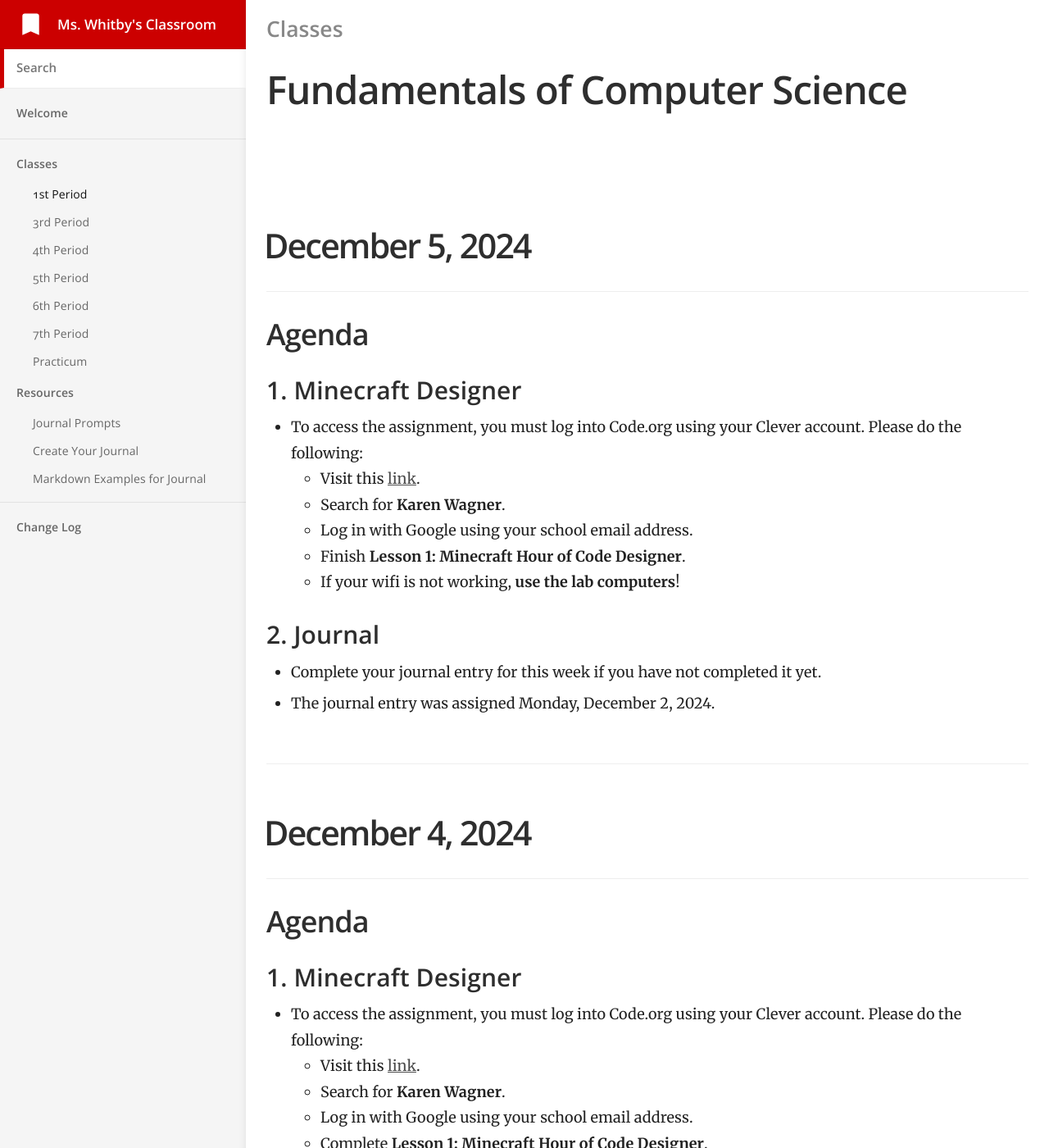
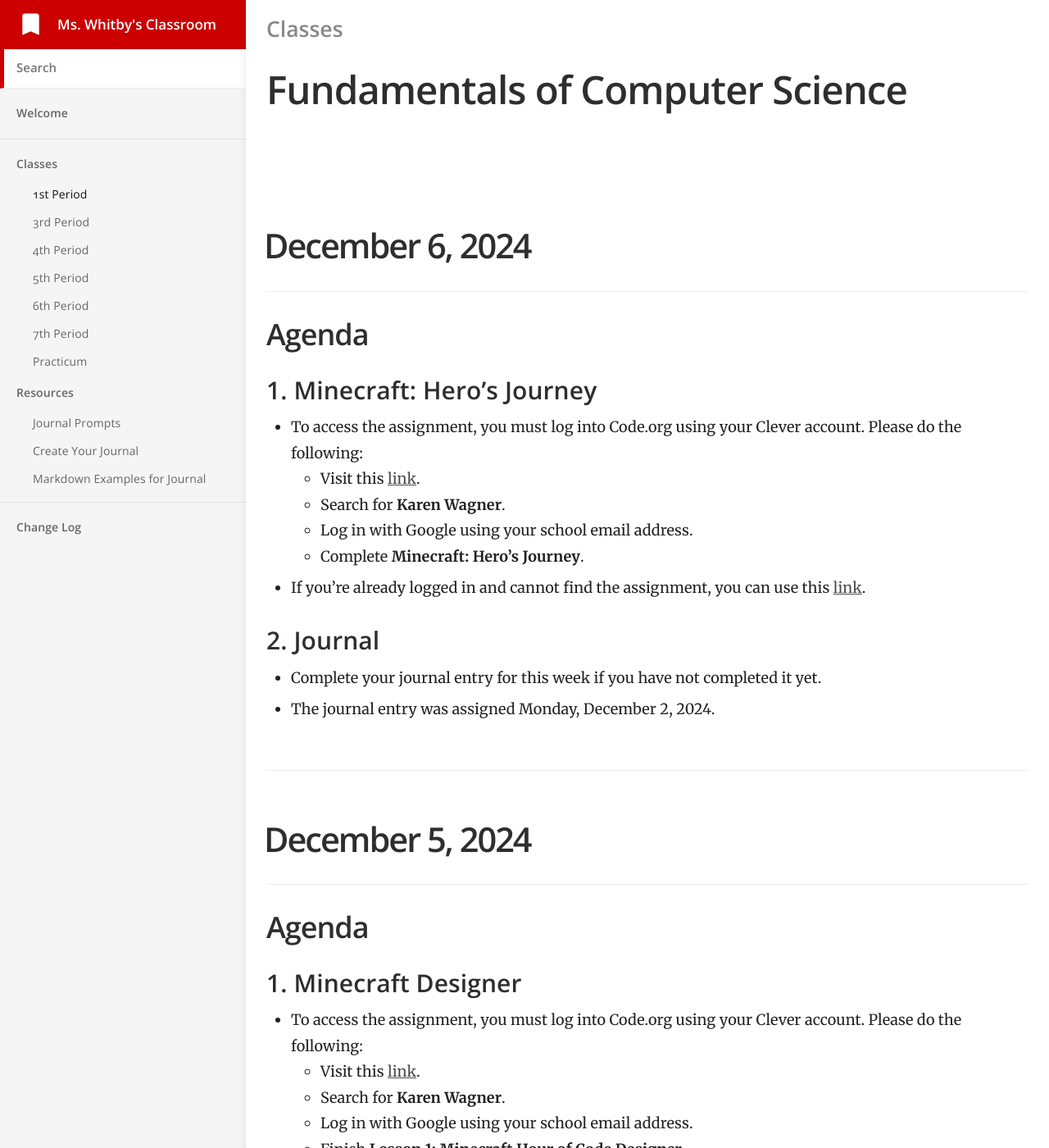
Before and after one commit to mswhitby/classroom, a Jekyll site: the page built from _docs/classes/1st.md, in a window 1280 px wide and 1400 px high. Shown: the whole window at 82% size. Built offline with Jekyll 4.4.1, drawn with Linux system fonts in a browser that asks for light colours.

Commit message:
Updated Lessons

```diff
--- a/_docs/classes/1st.md
+++ b/_docs/classes/1st.md
@@ -4,6 +4,27 @@ subtitle: Fundamentals of Computer Science
 category: Classes
 order: 1
 ---
+
+# December 6, 2024
+
+## Agenda
+
+### 1. Minecraft: Hero's Journey
+
+- To access the assignment, you must log into Code.org using your Clever account. Please do the following:
+    - Visit this [link](https://clever.com/oauth/district-picker?client_id=2f27405716644a951b23&redirect_uri=https%3A%2F%2Fstudio.code.org%2Fusers%2Fauth%2Fclever%2Fcallback&response_type=code&state=ede33ff61289cf32708a0f54079cdd23e31d0b0a02b0e0e8).
+    - Search for **Karen Wagner**.
+    - Log in with Google using your school email address.
+    - Complete **Minecraft: Hero's Journey**.
+
+- If you're already logged in and cannot find the assignment, you can use this [link](https://studio.code.org/s/hero?section_id=5693468).
+
+### 2. Journal
+
+- Complete your journal entry for this week if you have not completed it yet.
+- The journal entry was assigned Monday, December 2, 2024.
+
+----
 
 # December 5, 2024
 
```
Also changed, not shown: _docs/classes/3rd.md (+21 -0 lines).
